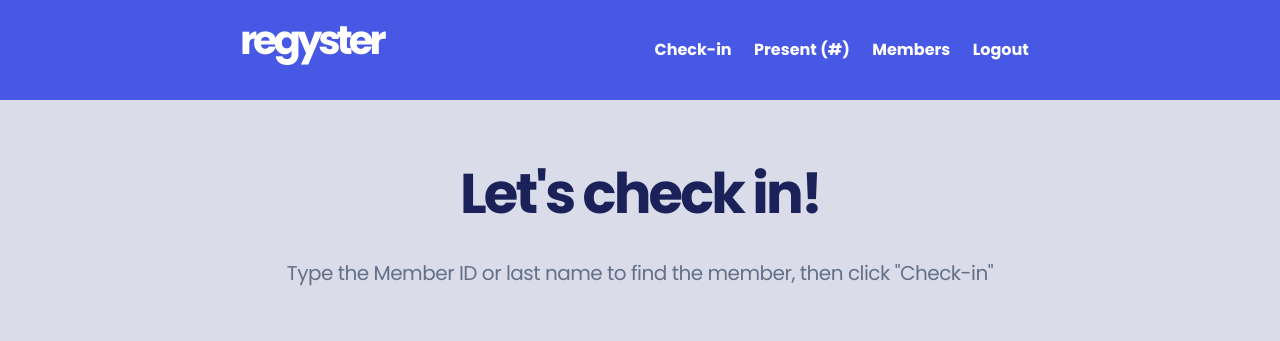
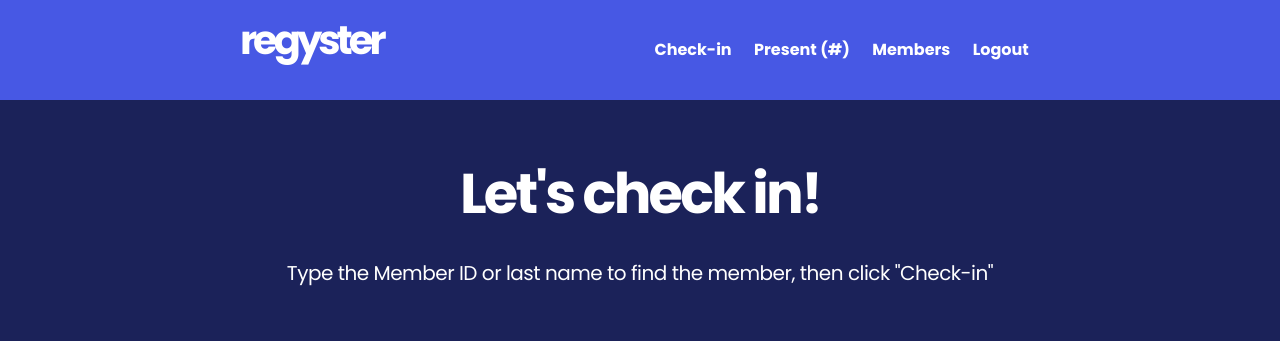
Before and after one commit to black-codher-bootcamp-2021-vaughan/personal-project-janinebknr, a React (Create React App) app in the folder client/: page / in a window 1280 px wide. Shown: the top 341 px of the page. Built offline with nearby package versions, Linux system fonts and the light colour scheme; no server answers.

Commit message:
styling checkin page

```diff
--- a/client/src/App.css
+++ b/client/src/App.css
@@ -62,6 +62,11 @@ h6 {
 .container {
   max-width: 800px;
   margin: 0 auto;
+}
+
+.invert {
+  background-color: var(--dark-blue);
+  min-height: 100vh;
 }
 
 header {
@@ -147,6 +152,11 @@ nav a {
 
 .pageTitle p {
   letter-spacing: -0.025em;
+}
+
+.invert .pageTitle,
+.invert .pageTitle h2 {
+  color: #fff;
 }
 
 ::placeholder {
--- a/client/src/App.js
+++ b/client/src/App.js
@@ -73,7 +73,7 @@ function App() {
           exact
           path="/"
           render={() => (
-            <>
+            <div className="invert">
               <Header />
               <PageHeader page="absent" />
               <Search
@@ -87,7 +87,7 @@ function App() {
                 markAsAttended={markAsAttended}
                 // memberCount={memberCount}
               />
-            </>
+            </div>
           )}
         />
         <Route
```
